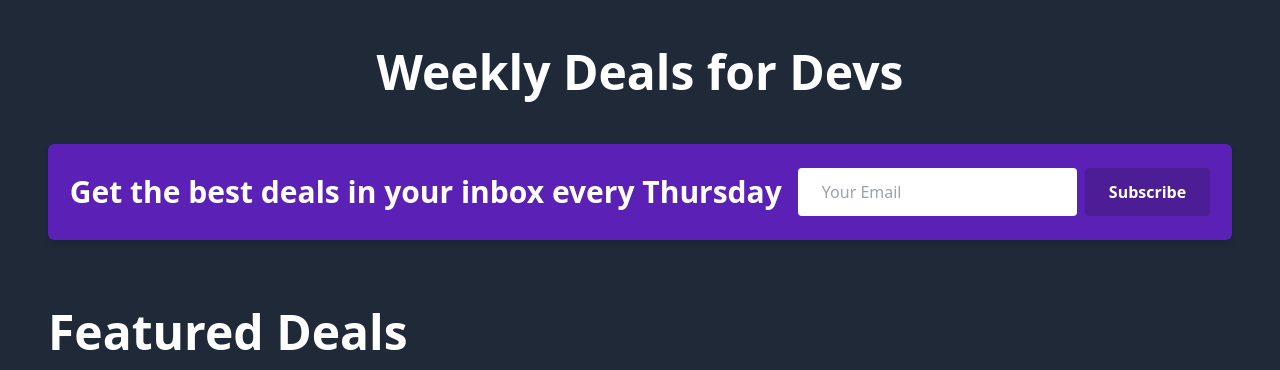
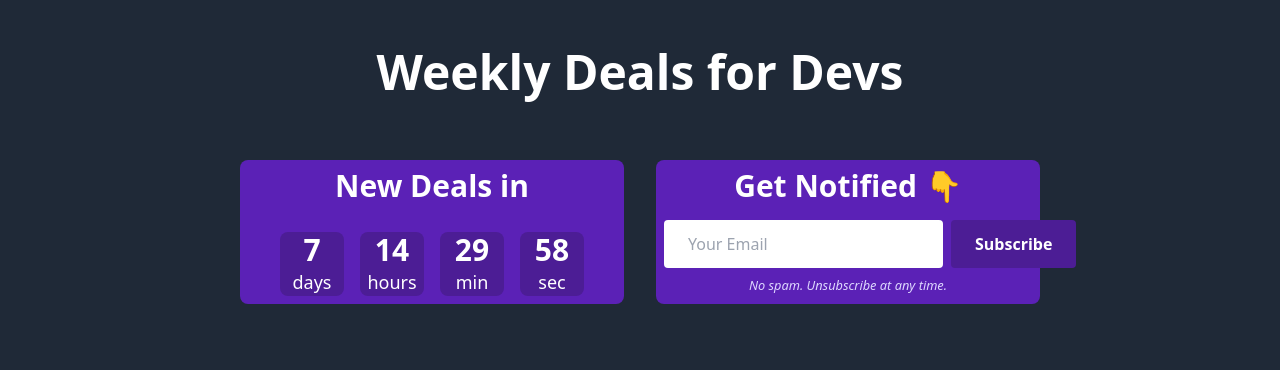
Before and after one commit to florinpop17/weekly-deals-dev, a plain HTML site: page index.html in a window 1280 px wide. Shown: the top 370 px of the page. Drawn offline with nearby package versions, Linux system fonts and the light colour scheme.

Commit message:
added countdown + design changes

```diff
--- a/index.html
+++ b/index.html
@@ -4,6 +4,24 @@
         <meta charset="UTF-8" />
         <meta http-equiv="X-UA-Compatible" content="IE=edge" />
         <meta name="viewport" content="width=device-width, initial-scale=1.0" />
+        <link
+            rel="apple-touch-icon"
+            sizes="180x180"
+            href="/apple-touch-icon.png"
+        />
+        <link
+            rel="icon"
+            type="image/png"
+            sizes="32x32"
+            href="/favicon-32x32.png"
+        />
+        <link
+            rel="icon"
+            type="image/png"
+            sizes="16x16"
+            href="/favicon-16x16.png"
+        />
+        <link rel="manifest" href="/site.webmanifest" />
         <title>Weekly Deals for Devs</title>
         <link
             href="https://unpkg.com/tailwindcss@^2/dist/tailwind.min.css"
@@ -22,34 +40,135 @@
             <h1 class="text-5xl text-center text-white font-bold my-12">
                 Weekly Deals for Devs
             </h1>
-            <form
+
+            <div class="py-4 rounded-md text-center my-5 p-3">
+                <div
+                    class="
+                        flex flex-col
+                        md:flex-row
+                        justify-center
+                        items-center
+                        relative
+                        space-y-8
+                        md:space-x-8 md:space-y-0
+                    "
+                >
+                    <div
                         class="
                             bg-purple-800
-                    shadow-md
-                    py-4
-                    rounded-md
-                    text-center
-                    my-5
-                    p-3
+                            text-white
+                            container
+                            p-2
+                            rounded-lg
+                            w-96
                         "
                     >
-                <div class="text-white">
-                    <div data-element="fields" data-stacked="false"></div>
-                    <ul data-element="errors" data-group="alert"></ul>
-                </div>
-                <div class="lg:flex lg:justify-center lg:items-center relative">
-                    <h1
+                        <h2
                             class="
                                 text-white text-2xl
                                 md:text-3xl
                                 font-bold
-                            mb-4
-                            md:mb-0
+                                mb-7
                             "
                         >
-                        Get the best deals in your inbox every Thursday
-                    </h1>
-                    <div class="my-2 sm:ml-4 lg:flex">
+                            New Deals in
+                        </h2>
+                        <div class="flex justify-center items-center space-x-4">
+                            <p
+                                class="
+                                    bg-purple-900
+                                    w-16
+                                    h-16
+                                    flex flex-col
+                                    justify-between
+                                    items-center
+                                    rounded-lg
+                                "
+                            >
+                                <span id="days" class="text-3xl font-bold"
+                                    >XX</span
+                                >
+                                <span class="text-lg">days</span>
+                            </p>
+                            <p
+                                class="
+                                    bg-purple-900
+                                    w-16
+                                    h-16
+                                    flex flex-col
+                                    justify-between
+                                    items-center
+                                    rounded-lg
+                                "
+                            >
+                                <span id="hours" class="text-3xl font-bold"
+                                    >XX</span
+                                >
+                                <span class="text-lg">hours</span>
+                            </p>
+                            <p
+                                class="
+                                    bg-purple-900
+                                    w-16
+                                    h-16
+                                    flex flex-col
+                                    justify-between
+                                    items-center
+                                    rounded-lg
+                                "
+                            >
+                                <span id="min" class="text-3xl font-bold"
+                                    >XX</span
+                                >
+                                <span class="text-lg">min</span>
+                            </p>
+                            <p
+                                class="
+                                    bg-purple-900
+                                    w-16
+                                    h-16
+                                    flex flex-col
+                                    justify-between
+                                    items-center
+                                    rounded-lg
+                                "
+                            >
+                                <span id="sec" class="text-3xl font-bold"
+                                    >XX</span
+                                >
+                                <span class="text-lg">sec</span>
+                            </p>
+                        </div>
+                    </div>
+                    <form
+                        class="
+                            flex flex-col
+                            bg-purple-800
+                            text-white
+                            container
+                            p-2
+                            rounded-lg
+                            w-96
+                        "
+                    >
+                        <div class="text-white">
+                            <div
+                                data-element="fields"
+                                data-stacked="false"
+                            ></div>
+                            <ul data-element="errors" data-group="alert"></ul>
+                        </div>
+                        <h2
+                            class="
+                                text-white text-2xl
+                                md:text-3xl
+                                font-bold
+                                mb-2
+                            "
+                        >
+                            Get Notified 👇
+                        </h2>
+                        <div class="my-2 mx-auto flex">
                             <input
                                 class="
                                     w-full
@@ -79,11 +198,12 @@
                                 Subscribe
                             </button>
                         </div>
-                    <small class="text-purple-200 italic lg:hidden">
+                        <small class="text-purple-200 italic">
                             No spam. Unsubscribe at any time.
                         </small>
+                    </form>
                 </div>
-            </form>
+            </div>
         </div>
 
         <div class="container mx-auto mb-12 px-4 md:px-12 max-w-screen-xl">
@@ -339,8 +459,18 @@
         </div>
 
         <footer class="container mx-auto max-w-screen-xl mt-auto px-4 md:px-12">
-            <div class="bg-purple-800 text-white py-3 rounded-t-lg">
-                <p class="text-center">
+            <div
+                class="
+                    flex
+                    justify-between
+                    bg-purple-800
+                    text-white
+                    py-3
+                    px-6
+                    rounded-t-lg
+                "
+            >
+                <p>
                     Built by
                     <a
                         class="font-bold"
@@ -359,6 +489,9 @@
                         $0 to $100k challenge.
                     </a>
                 </p>
+                <a class="font-bold" href="https://plausible.io/weeklydeals.dev"
+                    >Website Stats</a
+                >
             </div>
         </footer>
     </body>
--- a/script.js
+++ b/script.js
@@ -0,0 +1,23 @@
+const daysEl = document.getElementById("days");
+const hoursEl = document.getElementById("hours");
+const minEl = document.getElementById("min");
+const secEl = document.getElementById("sec");
+
+const endTime = new Date("July 1 2021 23:59:59");
+
+countdown();
+
+setInterval(countdown, 1000);
+
+function countdown() {
+    const startTime = new Date();
+    const diff = endTime - startTime;
+    const days = Math.floor(diff / 1000 / 60 / 60 / 24);
+    const hours = Math.floor(diff / 1000 / 60 / 60) % 24;
+    const minutes = Math.floor(diff / 1000 / 60) % 60;
+    const seconds = Math.floor(diff / 1000) % 60;
+    daysEl.innerHTML = days;
+    hoursEl.innerHTML = hours < 10 ? "0" + hours : hours;
+    minEl.innerHTML = minutes < 10 ? "0" + minutes : minutes;
+    secEl.innerHTML = seconds < 10 ? "0" + seconds : seconds;
+}
```
Lines whose indentation alone changed are shown as unchanged.
